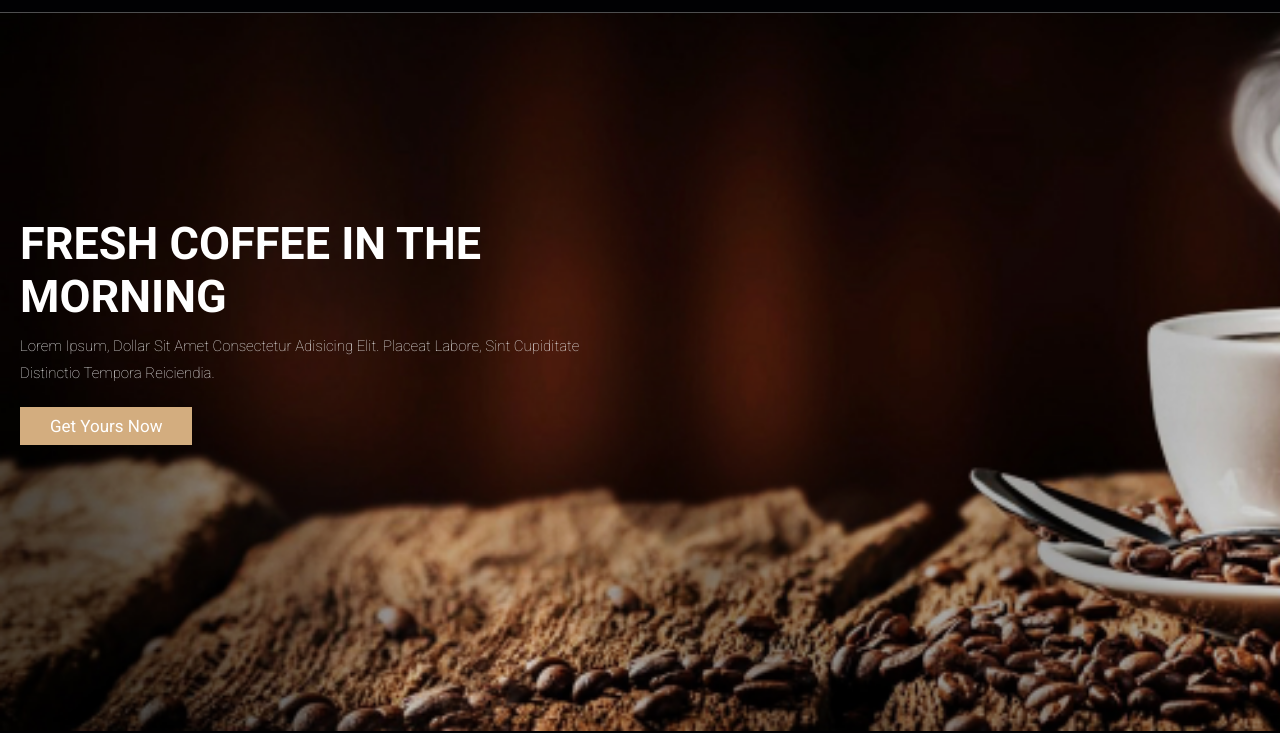
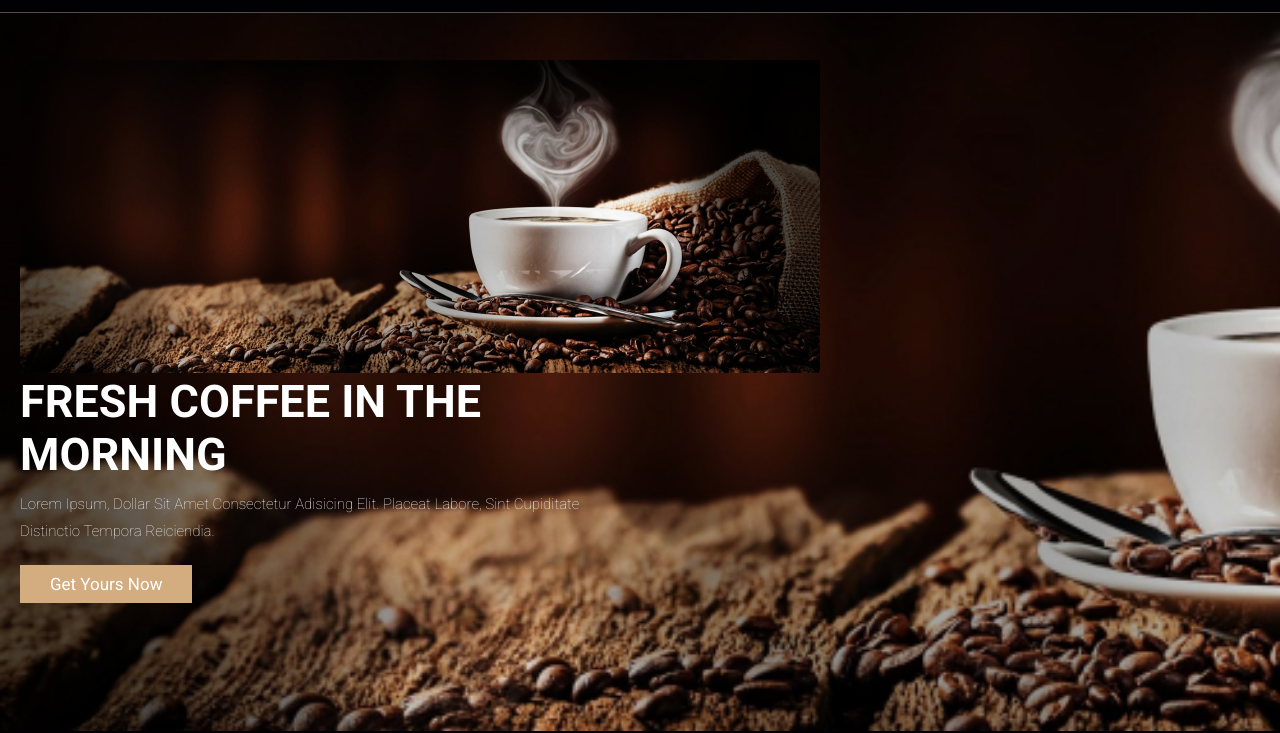
Before and after one commit to harshk1010/Coffee-Site, a plain HTML site: page index.html in a window 1280 px wide. Shown: the part 69-802 px from the top of the page. Drawn offline with Linux system fonts and the light colour scheme.

Commit message:
initial commit

```diff
--- a/index.html
+++ b/index.html
@@ -89,6 +89,7 @@
 <section class="home" id="home">
 
     <div class="content">
+        <img src="images/home-img.png" alt="">
         <h3>fresh coffee in the morning</h3>
         <p>Lorem ipsum, dollar sit amet consectetur adisicing elit. Placeat labore, sint cupiditate distinctio tempora reiciendia.</p>
         <a href="#" class="btn">get yours now</a>
```
